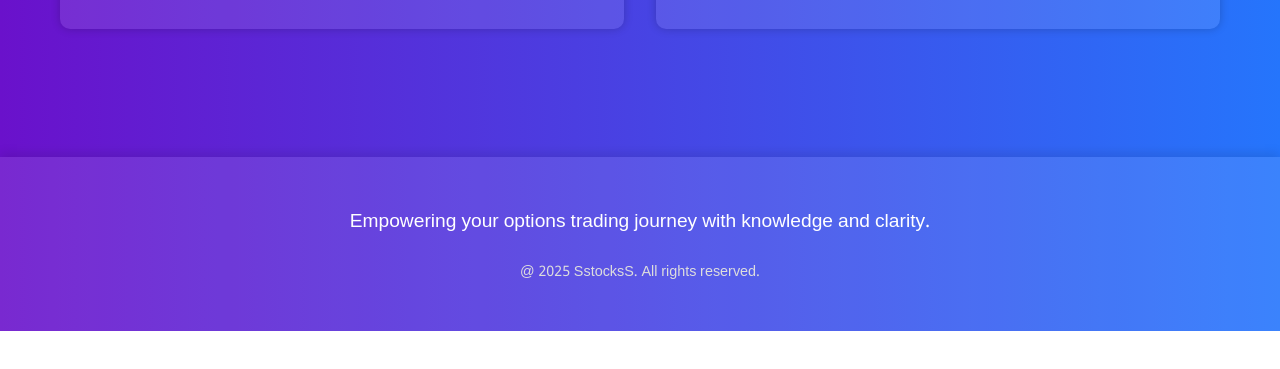
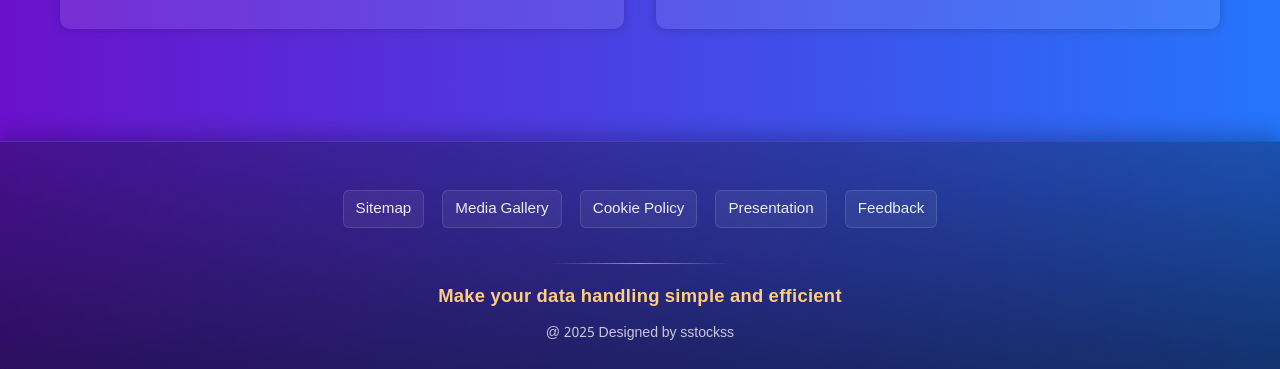
Before and after one commit to sstockss/SstocksS, a plain HTML site: page contact-us.html in a window 1280 px wide. Shown: the part 934-1303 px from the top of the page. Before the commit the page ends 1265 px from the top, so only its background shows below. Drawn offline with Linux system fonts and the light colour scheme.

Commit message:
Update contact-us.html

```diff
--- a/contact-us.html
+++ b/contact-us.html
@@ -415,31 +415,95 @@
 
         /* Footer - Same as index.html */
         footer {
-            background: rgba(255, 255, 255, 0.1);
-            padding: 2rem 0;
+    background: linear-gradient(180deg, rgba(10, 15, 35, 0.35), rgba(10, 15, 35, 0.65));
+    border-top: 1px solid rgba(255, 255, 255, 0.18);
+    padding: 2rem 0 1.5rem 0;
     text-align: center;
-            box-shadow: 0 -4px 10px rgba(0, 0, 0, 0.1);
+    box-shadow: 0 -6px 20px rgba(0, 0, 0, 0.25);
+    backdrop-filter: blur(8px);
+    -webkit-backdrop-filter: blur(8px);
     width: 100%;
     box-sizing: border-box;
-            margin-top: 3rem;
+    margin-top: 2rem;
 }
 
 .footer-content {
     display: flex;
     flex-direction: column;
     align-items: center;
+    gap: 0.6rem;
+}
+
+.footer-links {
+    display: flex;
+    flex-wrap: wrap;
+    justify-content: center;
+    align-items: center;
+    gap: 10px 18px;
+    margin-bottom: 0.2rem;
+}
+
+.footer-links a {
+    position: relative;
+    color: rgba(255, 255, 255, 0.9);
+    text-decoration: none;
+    font-size: 0.95rem;
+    font-weight: 500;
+    padding: 6px 12px;
+    border-radius: 6px;
+    background: rgba(255, 255, 255, 0.06);
+    border: 1px solid rgba(255, 255, 255, 0.12);
+    transition: all 0.25s ease;
+}
+
+.footer-links a:hover,
+.footer-links a:focus {
+    color: #ffffff;
+    background: rgba(255, 152, 0, 0.22);
+    border-color: #ff9800;
+    transform: translateY(-2px);
+    box-shadow: 0 4px 12px rgba(255, 152, 0, 0.25);
+}
+
+.footer-divider {
+    width: 180px;
+    max-width: 60%;
+    height: 1px;
+    background: linear-gradient(90deg, transparent, rgba(255, 204, 128, 0.65), transparent);
+    margin: 0.4rem 0;
 }
 
 .slogan {
-            font-size: 1.2rem;
-            margin-bottom: 0.5rem;
-            color: white;
-            font-weight: 500;
+    font-size: 1.15rem;
+    margin: 0.2rem 0 0 0;
+    color: #ffcc80;
+    font-weight: 600;
+    letter-spacing: 0.3px;
 }
 
 .credit {
-            color: #ddd;
-            font-size: 0.9rem;
+    color: rgba(255, 255, 255, 0.75);
+    font-size: 0.88rem;
+    margin: 0;
+}
+
+@media (max-width: 768px) {
+    footer {
+        padding-bottom: 76px; /* बॉटम नेव्हिगेशन बारसाठी जागा */
+    }
+
+    .footer-links {
+        gap: 8px 10px;
+    }
+
+    .footer-links a {
+        font-size: 0.85rem;
+        padding: 5px 10px;
+    }
+
+    .slogan {
+        font-size: 1rem;
+    }
 }
 
         /* Mobile-specific Bottom Navigation Bar - Same as index.html */
@@ -747,8 +811,18 @@
     <footer>
     <div class="container">
         <div class="footer-content">
-                <p class="slogan">Empowering your options trading journey with knowledge and clarity.</p>
-                <p class="credit">@ 2025 SstocksS. All rights reserved.</p>
+            <nav class="footer-links" aria-label="Footer Navigation">
+                <a href="sitemap.html">Sitemap</a>
+                <a href="media-gallery.html">Media Gallery</a>
+                <a href="cookie-policy.html">Cookie Policy</a>
+                <a href="presentation.html">Presentation</a>
+                <a href="feedback.html">Feedback</a>
+            </nav>
+
+            <div class="footer-divider"></div>
+
+            <p class="slogan">Make your data handling simple and efficient</p>
+            <p class="credit">@ 2025 Designed by sstockss</p>
         </div>
     </div>
 </footer>
```
Lines whose indentation alone changed are shown as unchanged.
